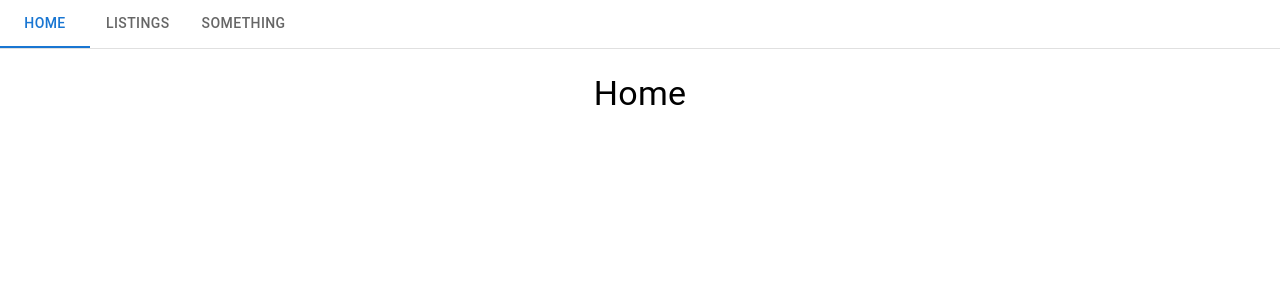
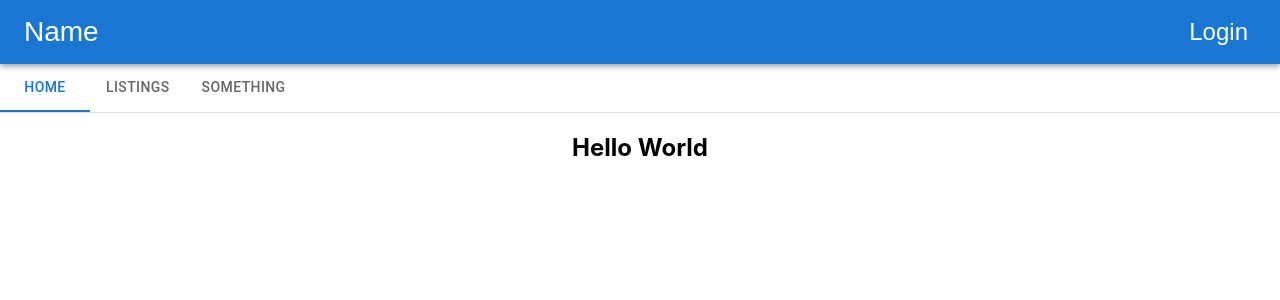
Before and after one commit to mChung89/phase-3-proj-fe, a React (Create React App) app: page /listings/1 in a window 1280 px wide. Shown: the top 300 px of the page. Built offline with nearby package versions, Linux system fonts and the light colour scheme; no server answers.

Commit message:
Working on routing

```diff
--- a/package.json
+++ b/package.json
@@ -5,6 +5,7 @@
   "dependencies": {
     "@emotion/react": "^11.9.0",
     "@emotion/styled": "^11.8.1",
+    "@mui/icons-material": "^5.6.2",
     "@mui/material": "^5.6.2",
     "@testing-library/jest-dom": "^5.16.4",
     "@testing-library/react": "^13.1.1",
--- a/src/App.js
+++ b/src/App.js
@@ -1,7 +1,8 @@
+import './styles/App.css';
 import NavBar from './NavBar'
 import Home from './Home'
-import './styles/App.css';
-import SpacingGrid from './Grid'
+import ListingPage from './ListingPage'
+import FilteredListings from './routes/FilteredListings'
 import { Routes, Route } from "react-router-dom";
 
 function App() {
@@ -11,9 +12,8 @@ function App() {
       <NavBar />
       <Routes>
         <Route path="/" element={<Home />} />
-        <Route path="/listings" element={<SpacingGrid />}>
-          {/* <Route path="/listings/:climate" element={<ClimateListing />} />  */}
-        </Route>
+        <Route exact path="/listings" element={<ListingPage />} />
+        <Route exact path="listings/:climate" element={<FilteredListings />}/>
       </Routes>
     </div>
   );
--- a/src/Container.js
+++ b/src/Container.js
@@ -10,9 +10,6 @@ export default function SimpleContainer({listings}) {
     <React.Fragment>
       <CssBaseline />
       <Container maxWidth="sm">
-
-
-
       </Container>
     </React.Fragment>
   );
--- a/src/Grid.js
+++ /dev/null
@@ -1,45 +0,0 @@
-import * as React from 'react';
-import Grid from '@mui/material/Grid';
-import MultiActionAreaCard from './Card';
-import { useState, useEffect } from 'react'
-
-export default function SpacingGrid() {
-  const [spacing, setSpacing] = React.useState(2);
-
-  const handleChange = (event) => {
-    setSpacing(Number(event.target.value));
-  };
-
-  const jsx = `
-<Grid container spacing={${spacing}}>
-`;
-
-const [listings, setListings] = useState([])
-
-  useEffect(() => {
-    fetch("http://localhost:9292/listings")
-    .then(res => res.json())
-    .then(data => setListings(data))
-  }, [])
-
-
-const mappedListings = listings.map(listing => {
-    return <MultiActionAreaCard key={listing.id} location={listing.location} description={listing.description} price={listing.price_per_day} title={listing.title} date={listing.created_at} image={listing.thumbnail}/>
-})
-
-  return (
-      <div className='grid'>
-
-          <Grid sx={{ flexGrow: 1 }} container spacing={2}>
-            <Grid item xs={12}>
-              <Grid container justifyContent="center" spacing={spacing}>
-
-                    {mappedListings }
-
-                    </Grid>
-              </Grid>
-          </Grid>
-
-
-      </div>
-  )}
--- a/src/Home.js
+++ b/src/Home.js
@@ -31,7 +31,7 @@ const images = [
 ];
 const renderedImages = images.map((image) => {
   return (
-    <Link to={`/listing/${image.name}`}>
+    <Link to={`/listings/${image.name}`}>
       <ImageListItem key={image.title}>
         <img
           name={image.name}
--- /dev/null
+++ b/src/ListingPage.js
@@ -0,0 +1,47 @@
+import Grid from '@mui/material/Grid';
+import ListingCard from './ListingCard';
+import { useState, useEffect } from 'react'
+import { Outlet } from "react-router-dom"
+
+function ListingPage() {
+  const [spacing, setSpacing] = useState(2);
+
+  const handleChange = (event) => {
+    setSpacing(Number(event.target.value));
+  };
+
+  const [listings, setListings] = useState([])
+
+  useEffect(() => {
+    fetch("http://localhost:9292/listings")
+      .then(res => res.json())
+      .then(data => setListings(data))
+  }, [])
+
+  const mappedListings = listings.map(listing => {
+    return (
+      <ListingCard
+        key={listing.id}
+        location={listing.location}
+        description={listing.description}
+        price={listing.price_per_day}
+        title={listing.title}
+        date={listing.created_at}
+        image={listing.thumbnail} />)
+      })
+
+  return (
+    <div className='grid'>
+      <Grid sx={{ flexGrow: 1 }} container spacing={2}>
+        <Grid item xs={12}>
+          <Grid container justifyContent="center" spacing={spacing}>
+            {mappedListings}
+          </Grid>
+        </Grid>
+      </Grid>
+      <Outlet />
+    </div>
+  )
+}
+
+export default ListingPage
--- a/src/NavBar.js
+++ b/src/NavBar.js
@@ -1,8 +1,5 @@
 import PropTypes from 'prop-types';
-import Tabs from '@mui/material/Tabs';
-import Tab from '@mui/material/Tab';
-import Typography from '@mui/material/Typography';
-import Box from '@mui/material/Box';
+import { Box, Tabs, Tab, Typography, AppBar, Toolbar, IconButton, Menu, MenuItem } from '@mui/material';
 import { useState } from 'react'
 import { Link } from "react-router-dom";
 
@@ -39,32 +36,73 @@ function a11yProps(index) {
   };
 }
 
-export default function NavBar() {
+function NavBar() {
   const [value, setValue] = useState(0);
 
   const handleChange = (event, newValue) => {
     setValue(newValue);
   };
 
+  const [anchorEl, setAnchorEl] = useState(null);
+
+
+  const handleMenu = (event) => {
+    setAnchorEl(event.currentTarget);
+  };
+
+  const handleClose = () => {
+    setAnchorEl(null);
+  };
+
+
   return (
+    <>
+      <Box sx={{ flexGrow: 1 }}>
+        <AppBar position="static">
+          <Toolbar>
+            <IconButton
+              size="large"
+              edge="start"
+              color="inherit"
+              aria-label="menu"
+              sx={{ mr: 2 }}
+            > Name
+            </IconButton>
+            <IconButton onClick={handleMenu} sx={{ ml: "auto" }} color="inherit" >Login</IconButton>
+            <Menu
+              id="menu-appbar"
+              anchorEl={anchorEl}
+              anchorOrigin={{
+                vertical: 'top',
+                horizontal: 'right',
+              }}
+              keepMounted
+              transformOrigin={{
+                vertical: 'top',
+                horizontal: 'right',
+              }}
+              open={Boolean(anchorEl)}
+              onClose={handleClose}
+            >
+              <MenuItem onClick={handleClose}>Profile</MenuItem>
+              <MenuItem onClick={handleClose}>My account</MenuItem>
+            </Menu>
+
+          </Toolbar>
+        </AppBar>
+      </Box>
       <Box sx={{ width: '100%' }}>
         <Box sx={{ borderBottom: 1, borderColor: 'divider' }}>
           <Tabs value={value} onChange={handleChange} aria-label="basic tabs example">
             <Tab component={Link} to="/" label="Home" {...a11yProps(0)} />
             <Tab component={Link} to='/listings' label="Listings" {...a11yProps(1)} />
             <Tab label="Something" {...a11yProps(2)} />
-          <Tab />
           </Tabs>
         </Box>
-      <TabPanel value={value} index={0}>
-        <Typography variant="h4">Home</Typography>
-      </TabPanel>
-      <TabPanel value={value} index={1}>
-      <Typography variant="h4">Listings</Typography>
-      </TabPanel>
-      <TabPanel value={value} index={2}>
-      <Typography variant="h4">Something</Typography>
-      </TabPanel>
+
       </Box>
+    </>
   );
 }
+
+export default NavBar
--- a/src/index.js
+++ b/src/index.js
@@ -2,7 +2,6 @@ import * as ReactDOM from 'react-dom/client';
 import { BrowserRouter, Routes, Route } from "react-router-dom";
 import './styles/index.css';
 import App from './App';
-import SpacingGrid from './Grid';
 
 const root = ReactDOM.createRoot(document.getElementById('root'));
 root.render(
--- /dev/null
+++ b/src/routes/FilteredListings.js
@@ -0,0 +1,19 @@
+import { useParams } from "react-router-dom";
+import { useEffect, useState } from 'react'
+
+function FilteredListings () {
+    let params = useParams()
+    const [climateListing, setClimateListing] = useState([])
+
+    useEffect(() => {
+        fetch(`http://localhost:9292/listings/${params.climate}`)
+          .then(res => res.json())
+          .then(setClimateListing)
+      }, [])
+    console.log(climateListing)
+
+    return <h2>Hello World</h2>
+
+}
+
+export default FilteredListings
```
Also changed, not shown: src/ListingCard.js (renamed from src/Card.js, +4 -7 lines), 1 other file (tests, documents, lock files or other folders). Lines whose indentation alone changed are shown as unchanged.
